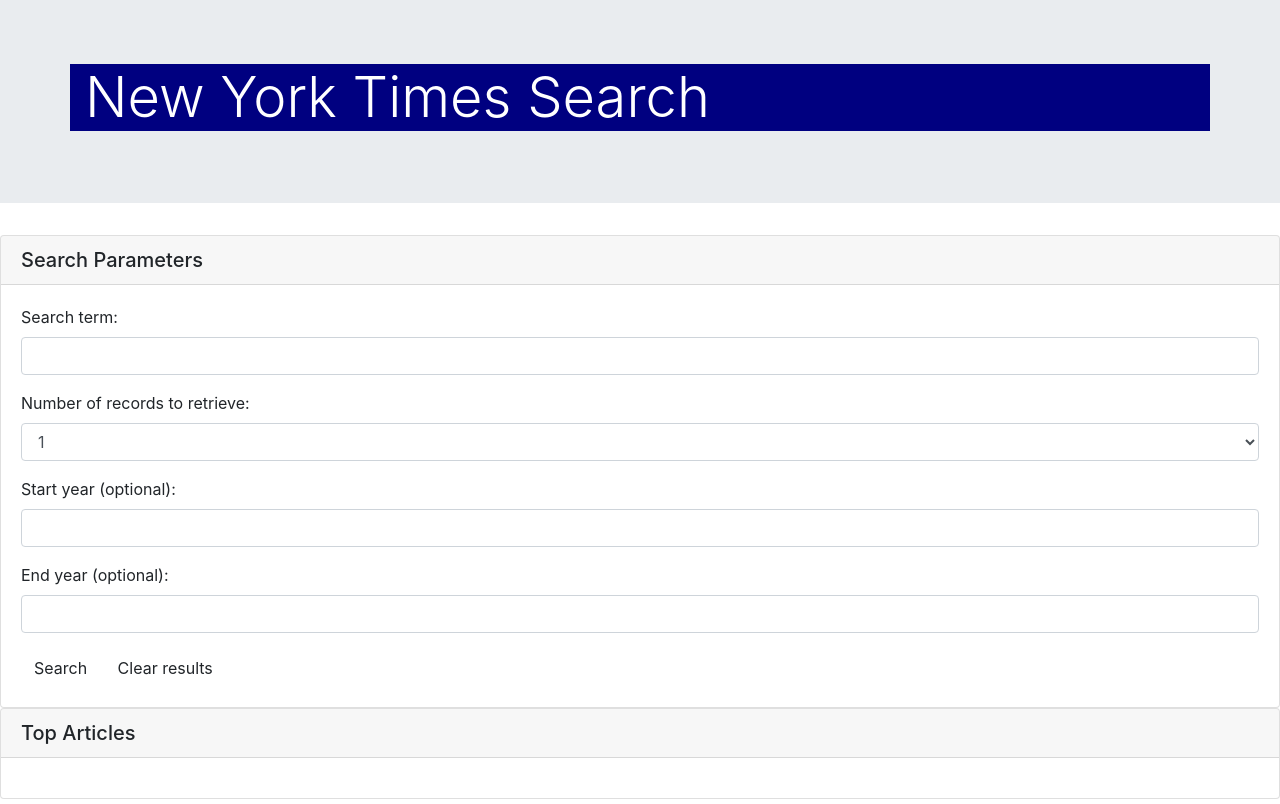
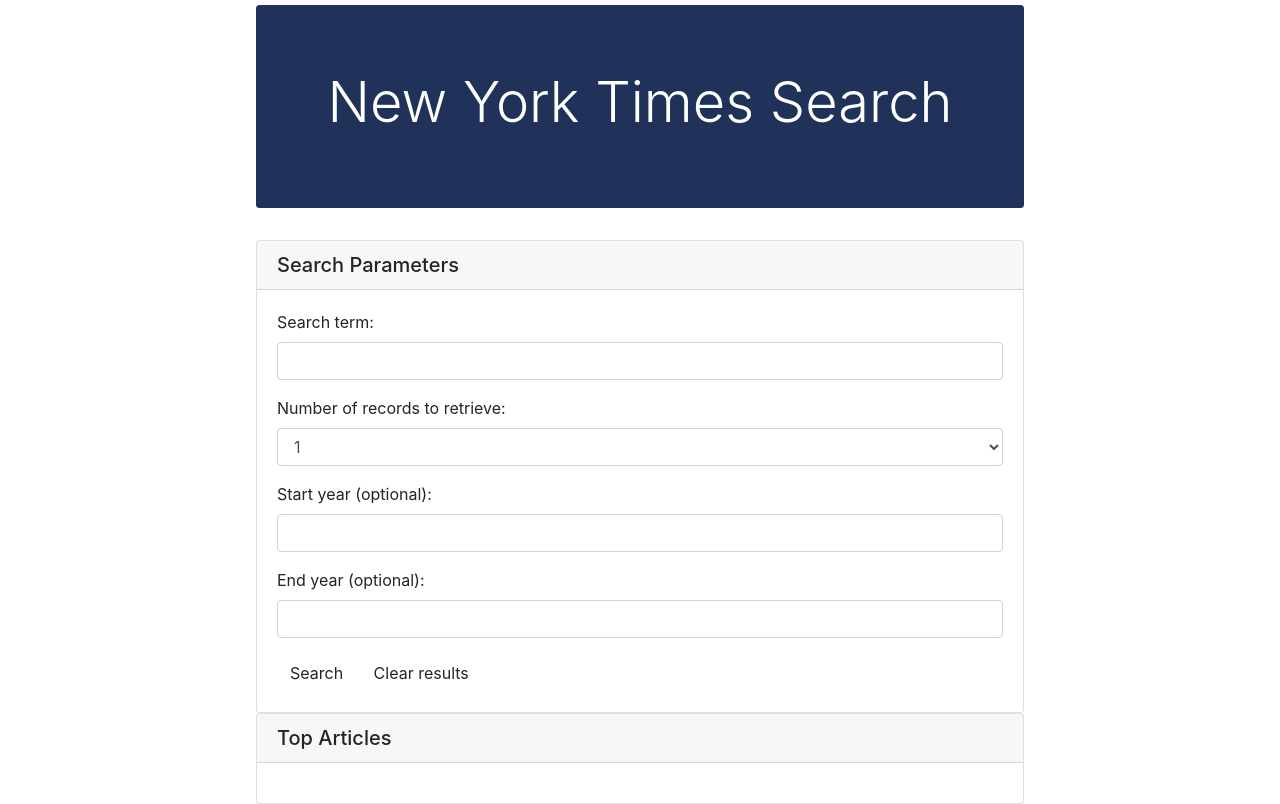
Before and after one commit to ResonantDevotion/NewsAPIWebsite, a plain HTML site: page index.html in a window 1280 px wide. Drawn offline with nearby package versions, Linux system fonts and the light colour scheme.

Commit message:
Center main content and correct jumbotron border-radius (to match cards)

```diff
--- a/assets/style.css
+++ b/assets/style.css
@@ -4,7 +4,14 @@
     box-sizing: border-box;
 }
 
-.container{
-    background-color: navy;
+#narrow-body{
+    margin: auto;
+    width: 60%;
+}
+
+.jumbotron{
+    background-color: #21325a;
     color: white;
+    border-radius: 3.5px;
+    margin-top: 5px;
 }
--- a/index.html
+++ b/index.html
@@ -11,18 +11,19 @@
 
 
 <body>
+  <div id="narrow-body">
 <header>
     <!-- Here is the jumbotron bootstap header  -->
     <div class="jumbotron jumbotron-fluid">
         <div class="container">
-          <h1 class="display-4">New York Times Search</h1>
+          <h1 class="display-4 text-center">New York Times Search</h1>
         </div>
       </div>
 </header>
 
 <!-- card -->
 <main>
-<div class="card">
+<div class="card" id="search-card">
     <h5 class="card-header" id="search-parameters">Search Parameters</h5>
     <div class="card-body">
         <form id="form">
@@ -64,6 +65,7 @@
   </div>
 
 </main>
+</div>
     <script src="https://code.jquery.com/jquery-3.5.1.min.js"></script>
     <script type="text/javascript" src="./assets/script.js"></script>
 </body>
```
